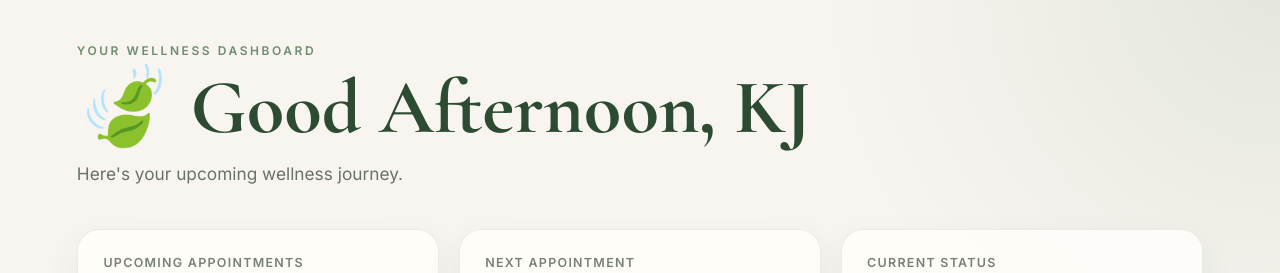
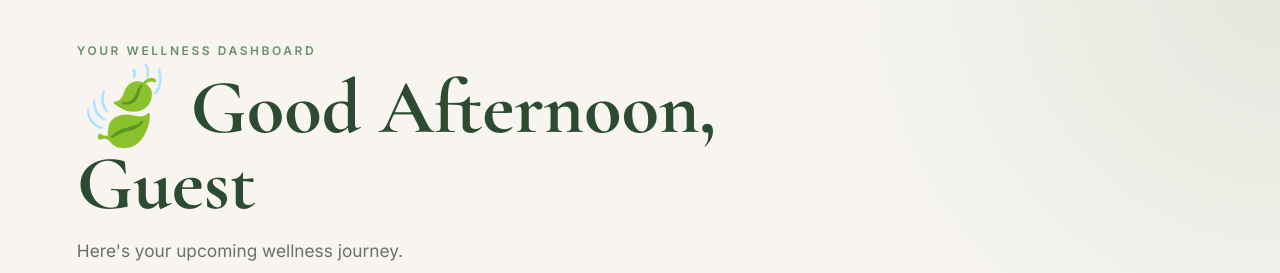
Before and after one commit to KJ986/Tranquil-Roots, a React (Vite) app in the folder client/: page /dashboard in a window 1280 px wide. Shown: the part 215-488 px from the top of the page. Built offline with nearby package versions, Linux system fonts and the light colour scheme; no server answers; sample sign-in values are in the browser's storage.

Commit message:
Added dynamic user greeting to dashboard

```diff
--- a/client/src/pages/Dashboard.jsx
+++ b/client/src/pages/Dashboard.jsx
@@ -5,11 +5,33 @@ import WellnessTips from "../components/WellnessTips";
 
 function Dashboard() {
     const [bookings, setBookings] = useState([]);
+    const [user, setUser] = useState(null);
 
     useEffect(() => {
         const fetchBookings = async () => {
             try {
                 const token = localStorage.getItem("token");
+
+                    // Fetch logged-in user
+                    const userResponse = await fetch(
+  "http://localhost:5000/api/auth/me",
+  {
+    headers: {
+      Authorization: `Bearer ${token}`,
+    },
+  }
+);
+
+const userData = await userResponse.json();
+console.log("Current user:", userData);
+
+if (!userResponse.ok) {
+  throw new Error(
+    userData.message || "Unable to load user."
+  );
+}
+
+setUser(userData.user);
 
                 console.log("Saved token:", token);
 
@@ -21,6 +43,8 @@ function Dashboard() {
                         },
                     }
                 );
+
+
 
                 const data = await response.json();
 
@@ -62,6 +86,7 @@ const handleCancelBooking = async (bookingId, serviceName) => {
       }
     );
 
+
     const data = await response.json();
 
     if (!response.ok) {
@@ -81,6 +106,20 @@ const handleCancelBooking = async (bookingId, serviceName) => {
   }
 };
 
+const getGreeting = () => {
+  const hour = new Date().getHours();
+
+  if (hour < 12) {
+    return "Good Morning";
+  }
+
+  if (hour < 18) {
+    return "Good Afternoon";
+  }
+
+  return "Good Evening";
+};
+
 
  return (
 
@@ -88,7 +127,7 @@ const handleCancelBooking = async (bookingId, serviceName) => {
     <section className="dashboard-hero">
       <p className="dashboard-eyebrow">Your wellness dashboard</p>
 
-      <h1>🍃 Good Afternoon, KJ</h1>
+      <h1>🍃 {getGreeting()}, {user?.firstName || "Guest"} </h1>
 
       <p className="dashboard-subtitle">
         Here's your upcoming wellness journey.
```
Also changed, not shown: 1 other file (tests, documents, lock files or other folders).
